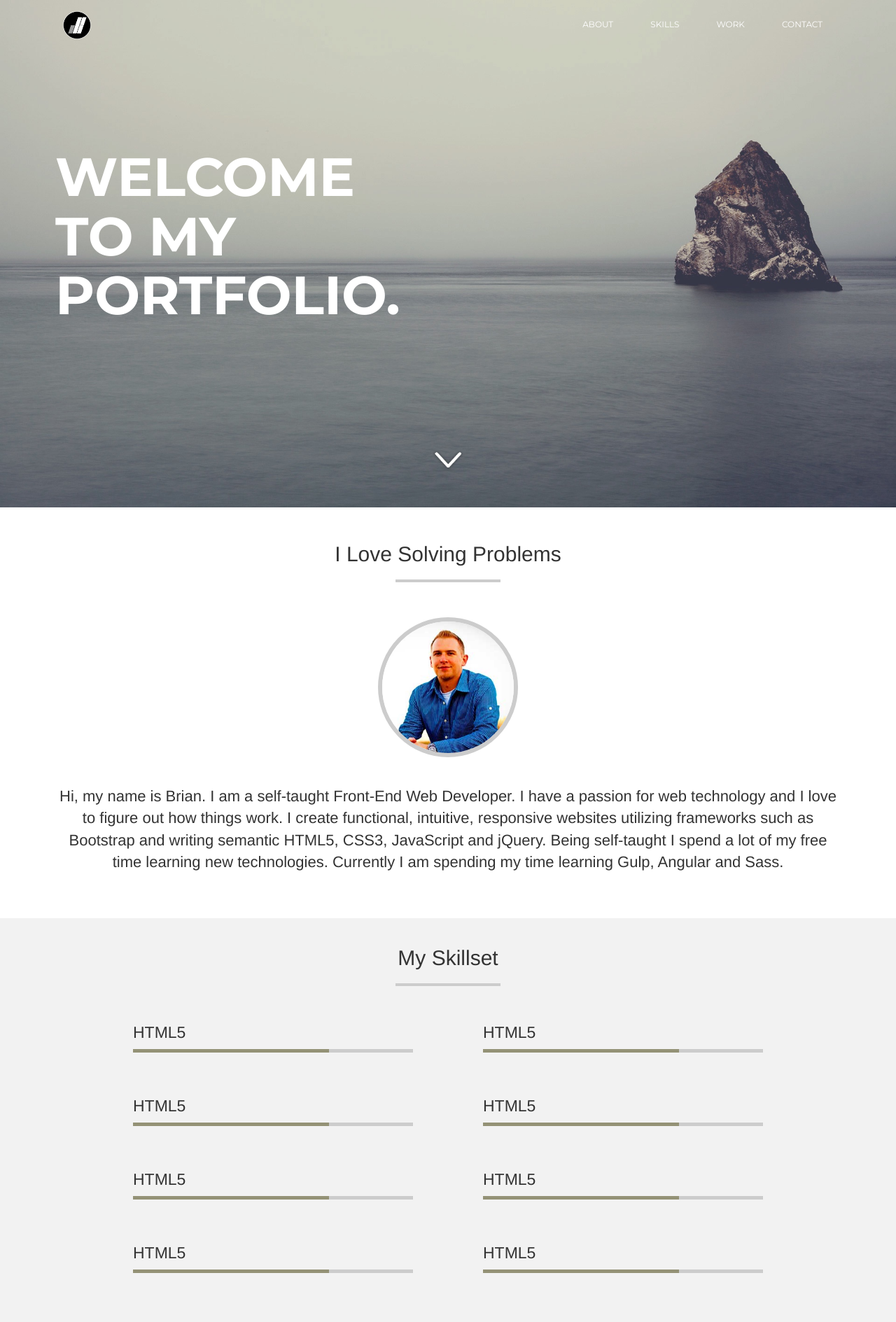
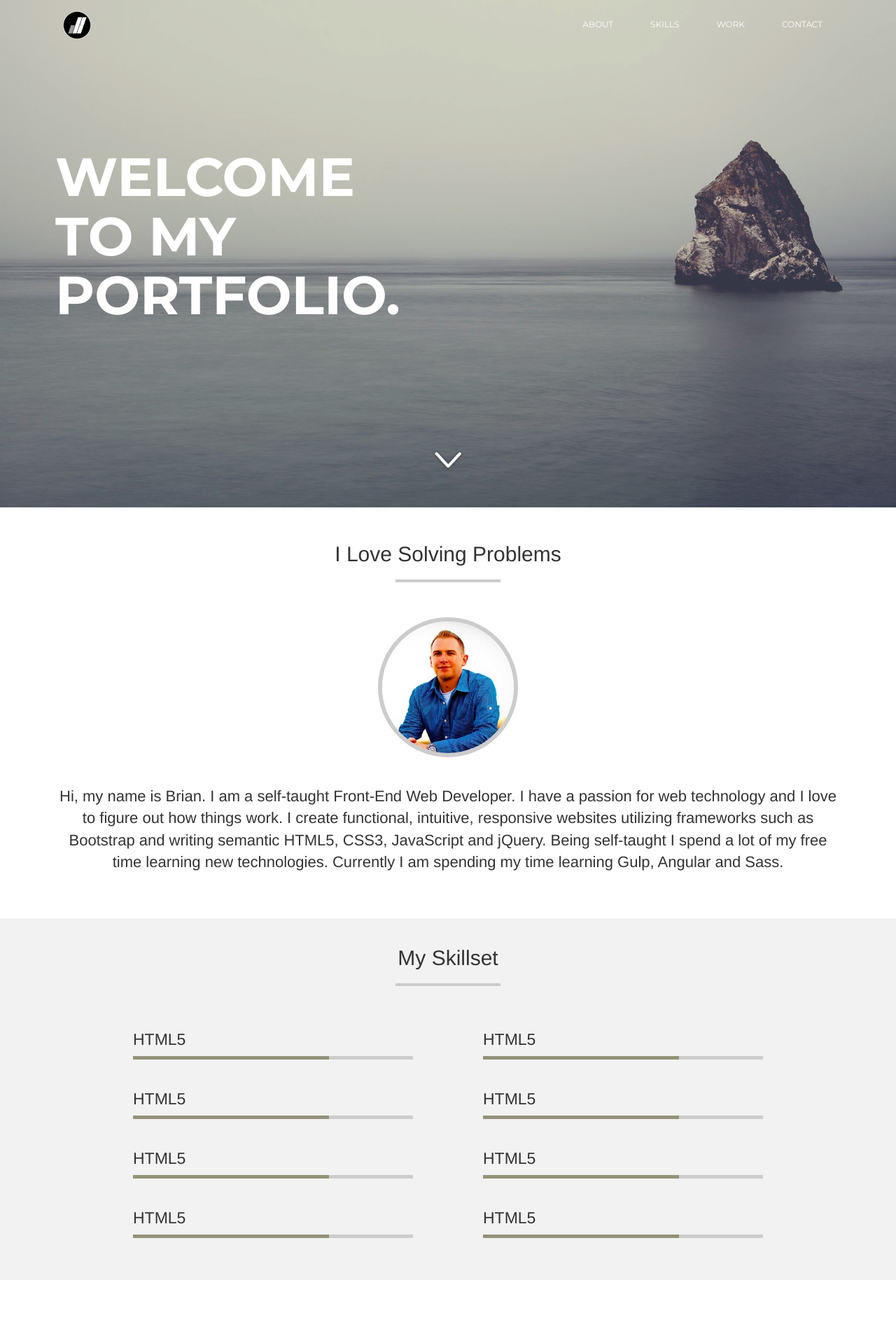
Before and after one commit to briandaub/briandaub.github.io, a Jekyll site: the page built from index.html, in a window 1280 px wide. Shown: the whole page at 70% size. Built offline with Jekyll 4.4.1, drawn with Linux system fonts in a browser that asks for light colours; after the commit the page ends 1829 px from its top, so only the background shows below that.

Commit message:
changed margins for list-group and h2

```diff
--- a/_sass/_skills.sass
+++ b/_sass/_skills.sass
@@ -4,7 +4,7 @@
     text-align: center
 
     h2
-        margin: 40px 0 15px
+        margin: 40px 0 60px
 
         &:after
             display: block
@@ -15,19 +15,18 @@
             margin: 20px auto
 
     .skill-list
-        margin: 40px 0
 
         .list-group
 
         .bar-title
             text-align: left
             display: block
-            margin: 50px 0 0
+            margin: 40px 0 0
             display: none
 
         .bar-outter
             text-align: left
-            margin: 50px 50px
+            margin: 40px 50px
             background-color: #ccc
             height: 5px
             width: 400px
```
